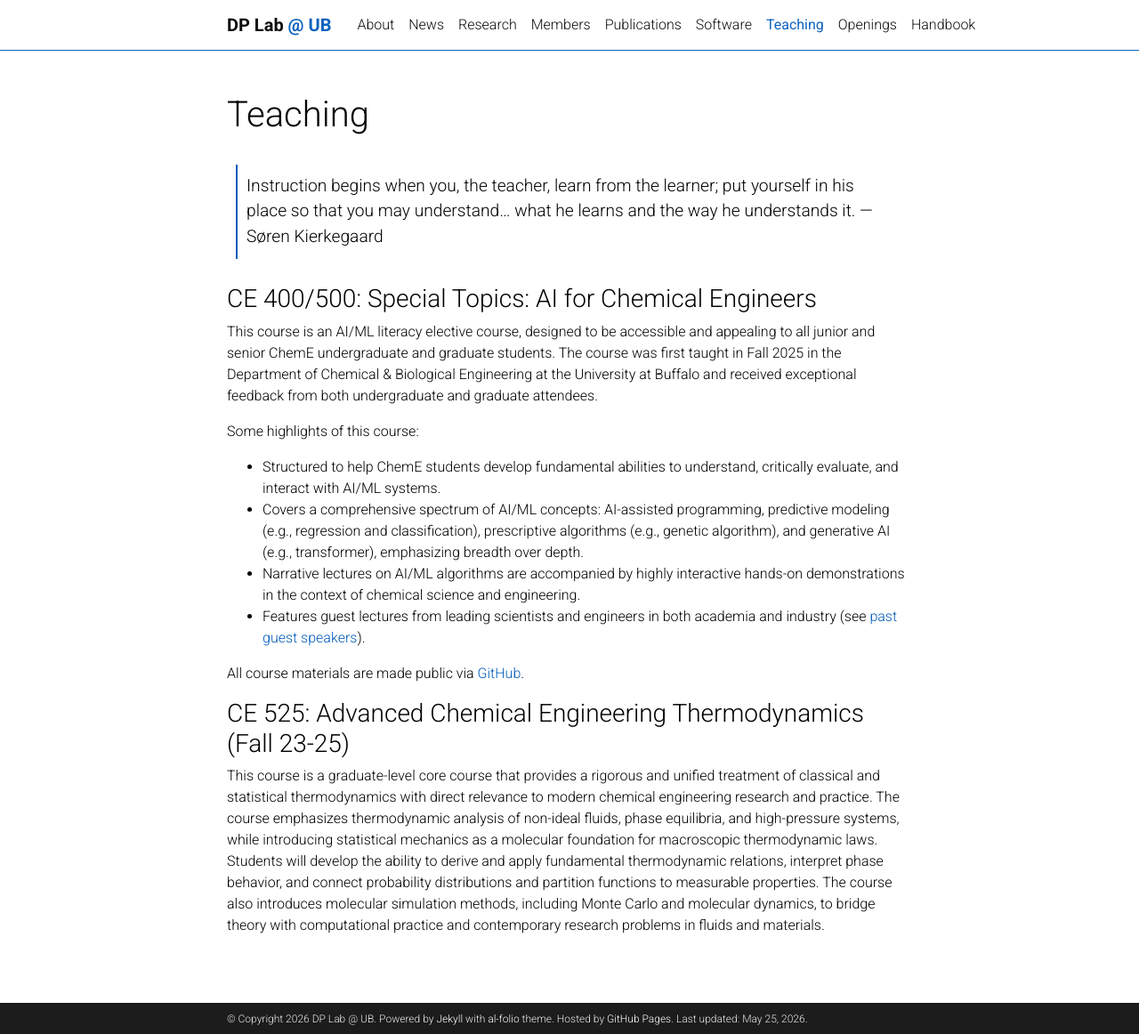
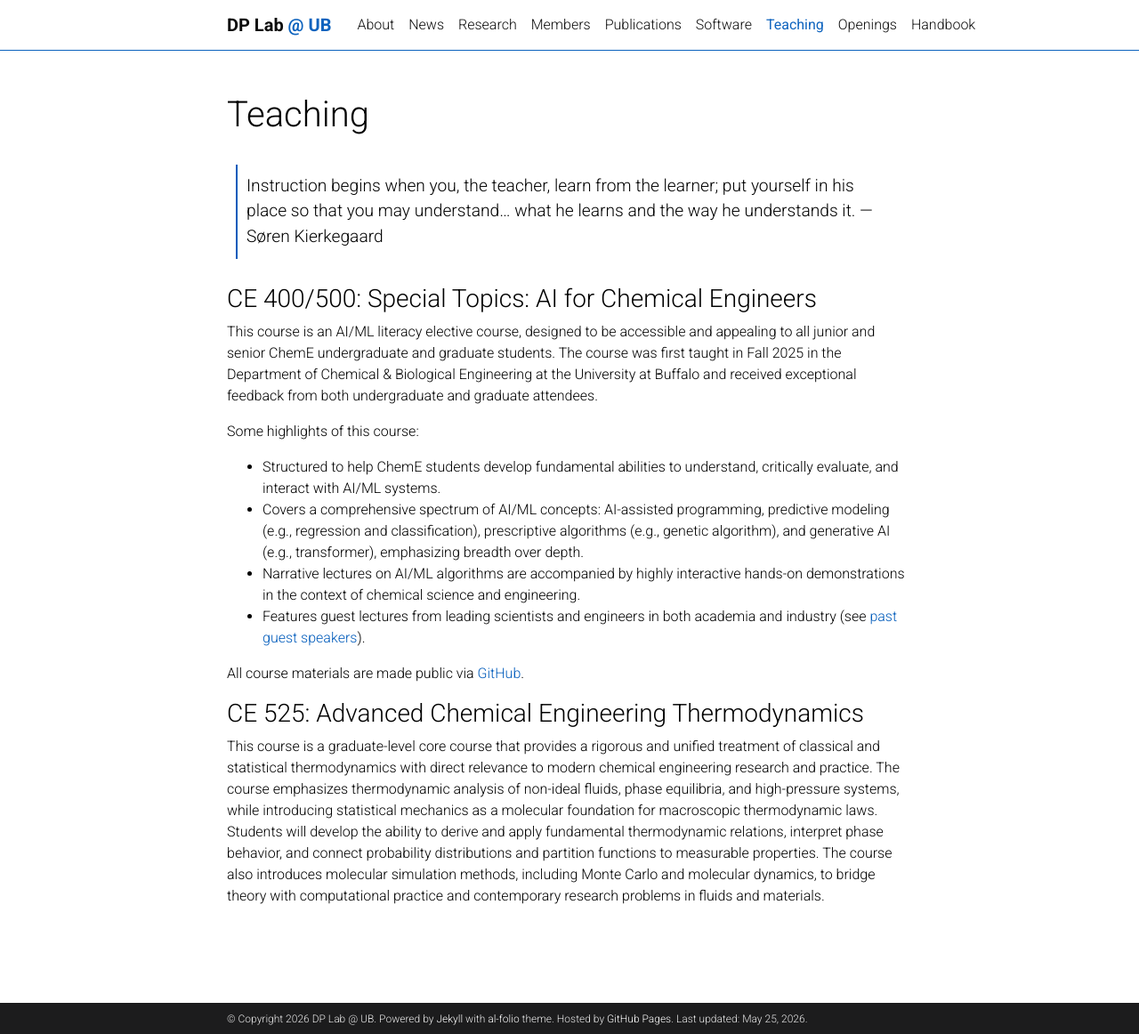
Before and after one commit to ShiResearchGroup/shiresearchgroup.github.io, a Jekyll site: the page built from _pages/teaching.md, in a window 1280 px wide and 1162 px high. Shown: the whole window at 89% size. Built offline with Jekyll 4.4.1, drawn with Linux system fonts in a browser that asks for light colours; comment, search, counter and statistics services are not loaded; a style sheet for code colours, icons or effects is not loaded.

Commit message:
Update teaching.md

```diff
--- a/_pages/teaching.md
+++ b/_pages/teaching.md
@@ -25,5 +25,5 @@ Some highlights of this course:
 
 All course materials are made public via [GitHub](https://github.com/KaihangShi/AI-for-Chemical-Engineers_UB).
 
-### CE 525: Advanced Chemical Engineering Thermodynamics (Fall 23-25)<br>
+### CE 525: Advanced Chemical Engineering Thermodynamics <br>
 This course is a graduate-level core course that provides a rigorous and unified treatment of classical and statistical thermodynamics with direct relevance to modern chemical engineering research and practice. The course emphasizes thermodynamic analysis of non-ideal fluids, phase equilibria, and high-pressure systems, while introducing statistical mechanics as a molecular foundation for macroscopic thermodynamic laws. Students will develop the ability to derive and apply fundamental thermodynamic relations, interpret phase behavior, and connect probability distributions and partition functions to measurable properties. The course also introduces molecular simulation methods, including Monte Carlo and molecular dynamics, to bridge theory with computational practice and contemporary research problems in fluids and materials. <br><br>
```
